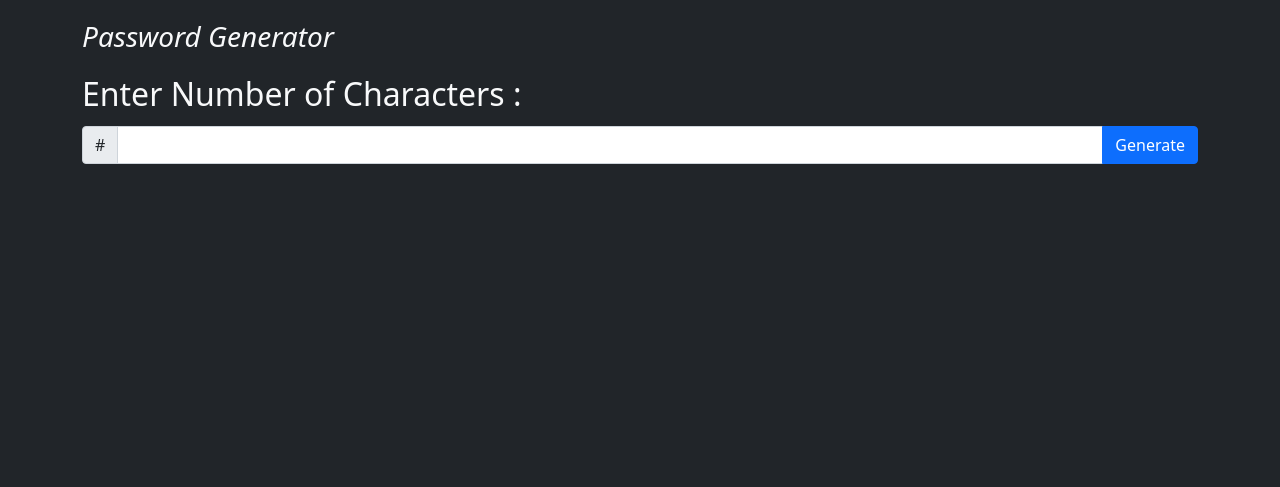
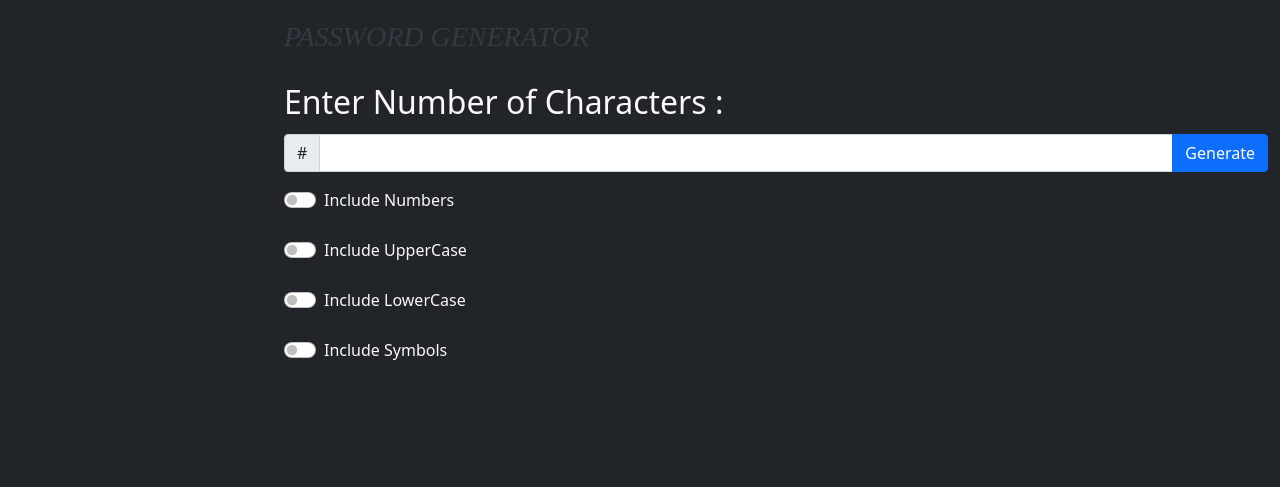
Before and after one commit to nithish9020/nithish9020.github.io, a website: page pass.html in a window 1280 px wide. Drawn offline with nearby package versions, Linux system fonts and the light colour scheme; files that its build step writes are made by us from their sources.

Commit message:
Update pass.html

```diff
--- a/pass.html
+++ b/pass.html
@@ -4,6 +4,7 @@
     <meta charset="UTF-8" />
     <meta name="viewport" content="width=device-width, initial-scale=1.0" />
     <title>Document</title>
+    <link rel="stylesheet" href="style.css" />
     <link
       href="https://cdn.jsdelivr.net/npm/bootstrap@5.0.2/dist/css/bootstrap.min.css"
       rel="stylesheet"
@@ -13,7 +14,7 @@
   </head>
   <body class="bg-dark text-light" style="margin-top: 20px">
     <div class="container">
-      <div class="row row-cols-1 gy-2">
+      <div class="row row-cols-1 gy-3">
         <div class="col">
           <h3 class="fst-italic" id="head">Password Generator</h3>
         </div>
@@ -38,12 +39,30 @@
           </div>
         </div>
         <div class="col">
+            <div class="form-check form-switch">
+              <input class="form-check-input" type="checkbox" id="numm">
+              <label class="form-check-label" for="numm">Include Numbers</label>
+            </div><br>
+            <div class="form-check form-switch">
+              <input class="form-check-input" type="checkbox" id="upper">
+              <label class="form-check-label" for="upper">Include UpperCase</label>
+            </div><br>
+            <div class="form-check form-switch">
+              <input class="form-check-input" type="checkbox" id="lower">
+              <label class="form-check-label" for="lower">Include LowerCase</label>
+            </div><br>
+            <div class="form-check form-switch">
+              <input class="form-check-input" type="checkbox" id="sym">
+              <label class="form-check-label" for="sym">Include Symbols</label>
+            </div>
+        </div>
+        <div class="col">
           <br /><br /><br /><br />
           <h4 id="pass"></h4>
         </div>
       </div>
     </div>
-    <script src="js/resume.js"></script>
+    <script src="pass.js"></script>
     <script
       src="https://cdn.jsdelivr.net/npm/bootstrap@5.0.2/dist/js/bootstrap.bundle.min.js"
       integrity="sha384-MrcW6ZMFYlzcLA8Nl+NtUVF0sA7MsXsP1UyJoMp4YLEuNSfAP+JcXn/tWtIaxVXM"
```
